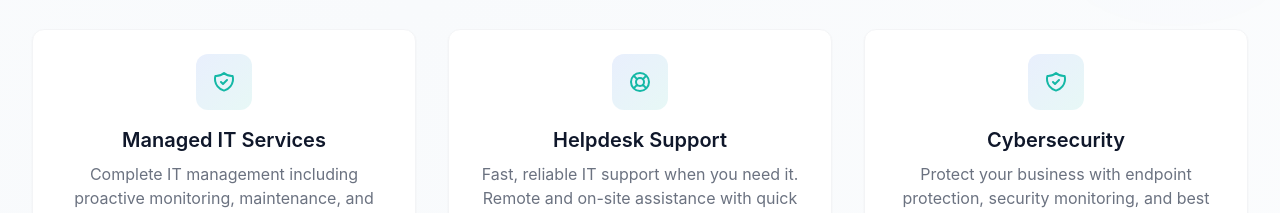
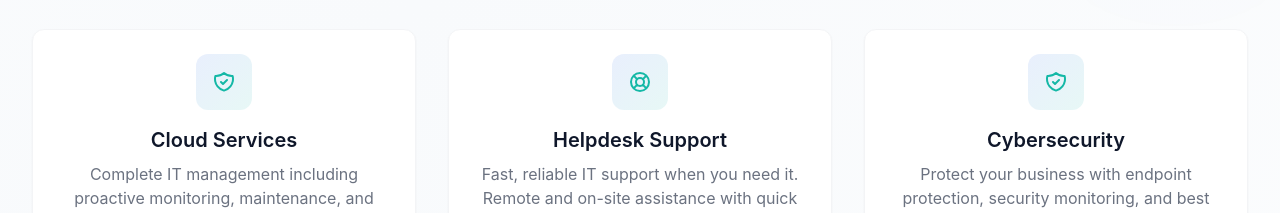
Before and after one commit to zaf-tech/zaftech-portfolio, a Next.js app: page / in a window 1280 px wide. Shown: the part 1940-2153 px from the top of the page. Built offline with nearby package versions, Linux system fonts and the light colour scheme.

Commit message:
Add rotating services slider with IAC, MLOps/DevOps, and AI solutions with navigation controls

```diff
--- a/app/page.tsx
+++ b/app/page.tsx
@@ -211,7 +211,7 @@ export default function Home() {
                   />
                 </svg>
               }
-              title="Managed IT Services"
+              title="Cloud Services"
               description="Complete IT management including proactive monitoring, maintenance, and support. We handle your technology so you can focus on growth."
             />
             <ServiceCard
```
